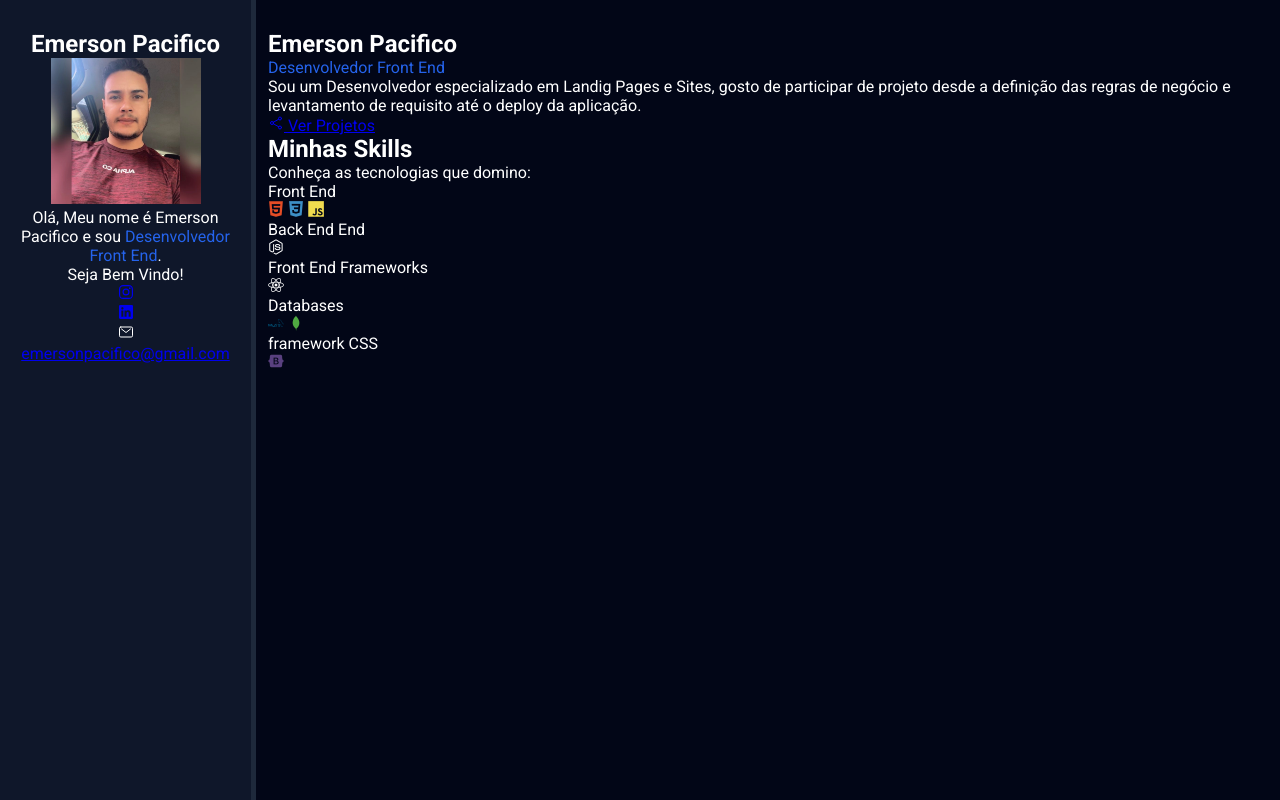
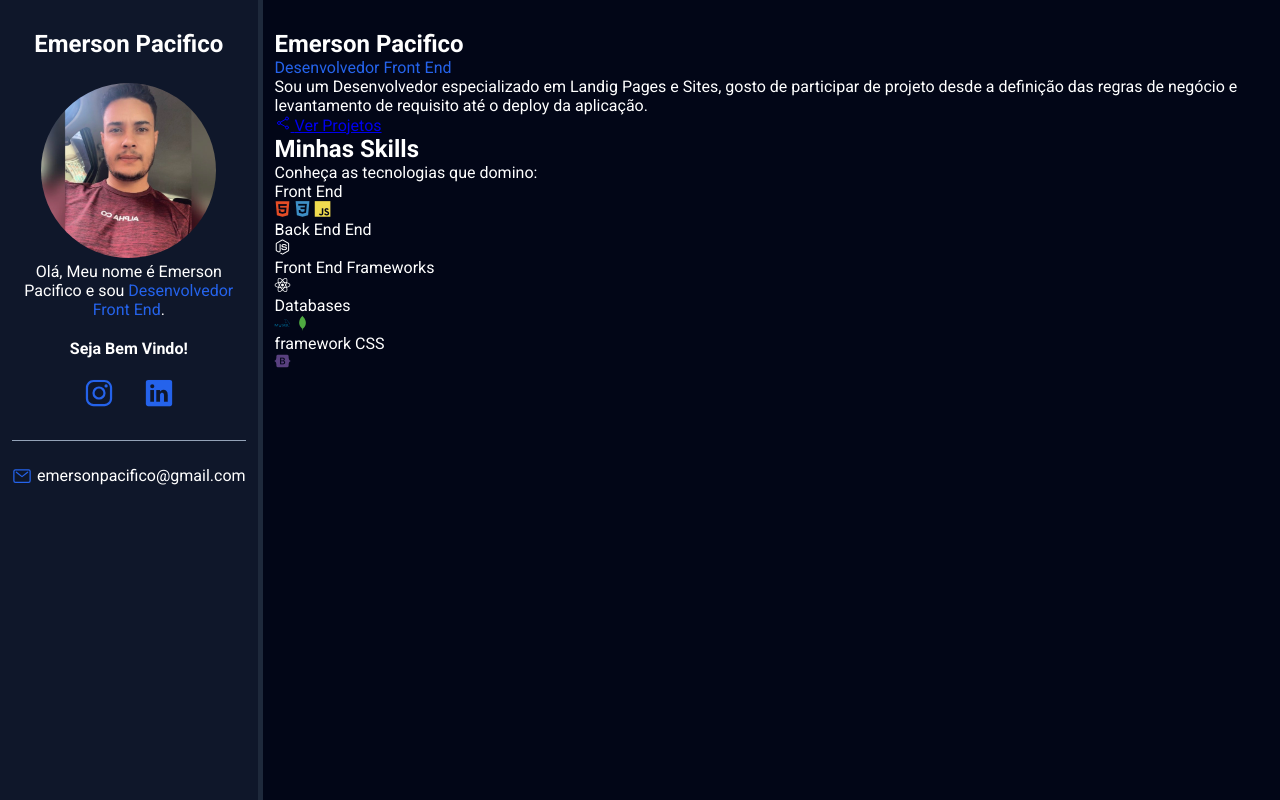
Before and after one commit to emersonpacifico/emersonpacifico.github.io, a plain HTML site: page index.html in a window 1280 px wide. Drawn offline with nearby package versions, Linux system fonts and the light colour scheme.

Commit message:
css header

```diff
--- a/css/style.css
+++ b/css/style.css
@@ -38,13 +38,70 @@
   border-right: 5px solid var(--bio-border-color);
 }
 
-#bio-container img {
-  max-width: 150px;
-}
-
 #about-container {
   flex: 1 1 80%;
   min-height: 100%;
   background-color: var(--about-bg-color);
   padding: 30px 12px;
 }
+
+/* Bio Container */
+#bio-container h2 {
+  margin-bottom: 25px;
+}
+
+#bio-container p {
+  margin-bottom: 20px;
+}
+
+#bio-container #welcome-text {
+  font-weight: bold;
+}
+
+#bio-image {
+  height: 175px;
+  width: 175px;
+  border-radius: 50%;
+}
+
+#social-container {
+  display: flex;
+  justify-content: center;
+  list-style: none;
+  border-bottom: 1px solid var(--border-color);
+  margin-bottom: 25px;
+  padding-bottom: 25px;
+}
+
+#social-container li {
+  flex: 1 1 0;
+  max-width: 60px;
+}
+
+#social-container li a {
+  color: var(--main-color);
+  font-size: 30px;
+}
+
+#email-container {
+  display: flex;
+  justify-content: center;
+}
+
+#email-container ion-icon,
+#email-container a {
+  flex: 1 1 0;
+}
+
+#email-container a {
+  color: var(--main-text-color);
+  text-decoration: none;
+  max-width: 225px;
+}
+
+#email-container ion-icon {
+  color: var(--main-color);
+  font-size: 20px;
+  margin-right: 5px;
+  max-width: 20px;
+}
--- a/index.html
+++ b/index.html
@@ -27,7 +27,7 @@
     <main id="container">
       <aside id="bio-container">
         <h2>Emerson Pacifico</h2>
-        <img src="./img/IMG_1364.jpg" alt="Emerson Pacifico" />
+        <img id="bio-image" src="./img/IMG_1364.jpg" alt="Emerson Pacifico" />
         <p>
           Olá, Meu nome é Emerson Pacifico e sou
           <span class="highlight">Desenvolvedor Front End</span>.
```
